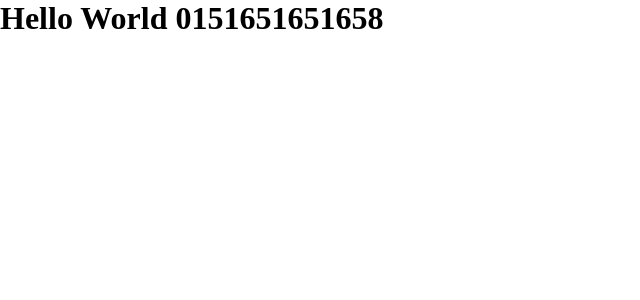
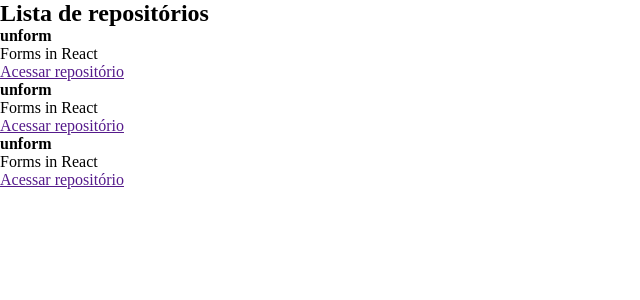
Before and after one commit to Pedrofelipem/ignite-reactjs, a React app: page / in a window 1280 px wide. Shown: the top 300 px of the page, without its empty margins (0-640 px from the left). Built offline with nearby package versions, Linux system fonts and the light colour scheme.

Commit message:
Components: RepositoryList

```diff
--- a/src/App.jsx
+++ b/src/App.jsx
@@ -1,4 +1,5 @@
+import { RepositoryList } from "./components/RepositoryList"
 import "./styles/global.scss"
 export function App() {
-    return <h1>Hello World 0151651651658</h1>
+    return <RepositoryList />
 }
--- /dev/null
+++ b/src/components/RepositoryList.jsx
@@ -0,0 +1,24 @@
+export function RepositoryList(){
+    return(
+        <section className="respository-list">
+            <h1>Lista de repositórios</h1>
+            <ul>
+                <li>
+                    <strong>unform</strong>
+                    <p>Forms in React</p>
+                    <a href=""> Acessar repositório</a>
+                </li>
+                <li>
+                    <strong>unform</strong>
+                    <p>Forms in React</p>
+                    <a href=""> Acessar repositório</a>
+                </li>
+                <li>
+                    <strong>unform</strong>
+                    <p>Forms in React</p>
+                    <a href=""> Acessar repositório</a>
+                </li>
+            </ul>
+        </section>
+    );
+}
--- a/src/styles/global.scss
+++ b/src/styles/global.scss
@@ -5,6 +5,6 @@
 }
 
 body {
-    font: Arial, Helvetica, sans-serif;
+    font: 16px, "Helvetica Neue", Arial,  sans-serif;
     color: black;
 }
```
